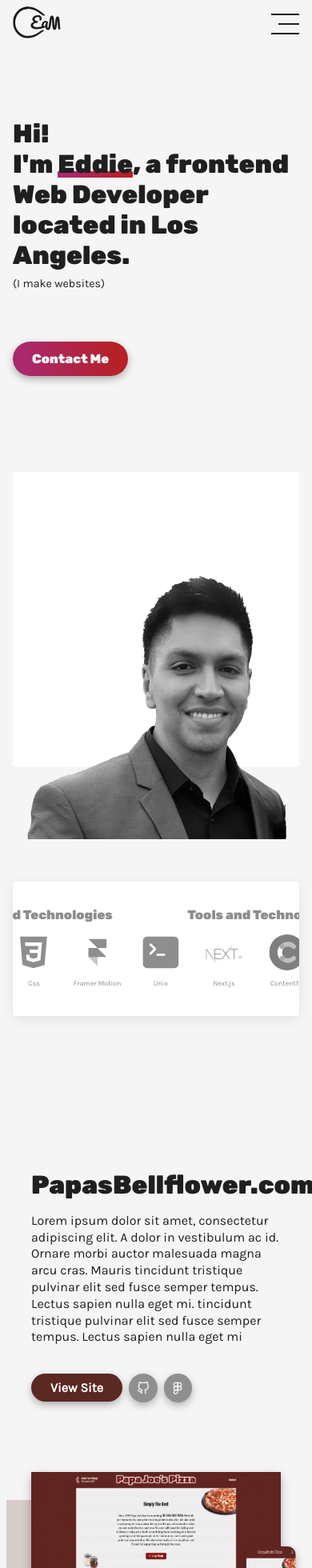
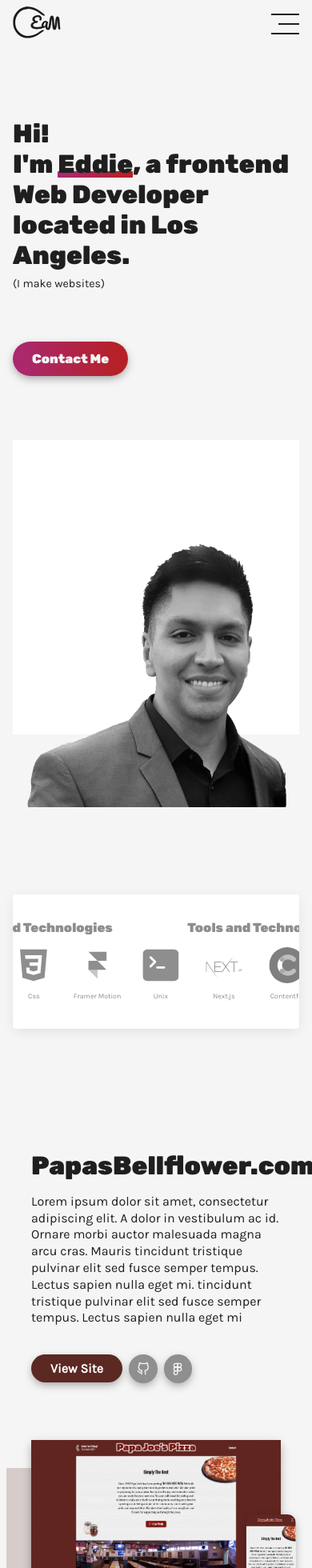
Before and after one commit to Eddie-Anguiano/portfolio, a React (Create React App) app: page / in a window 390 px wide. Shown: the top 1960 px of the page at 80% size. Built offline with nearby package versions, Linux system fonts and the light colour scheme.

Commit message:
fix spacing on mobile

```diff
--- a/src/components/Hero/_Hero.scss
+++ b/src/components/Hero/_Hero.scss
@@ -8,7 +8,8 @@
   @media (max-width: 838px) {
     grid-template-rows: auto auto;
     padding-top: space(9);
-    row-gap: space(10);
+    padding-bottom: space(25);
+    row-gap: space(5);
   }
 
   &-outer {
--- a/src/components/Project/_Project.scss
+++ b/src/components/Project/_Project.scss
@@ -2,13 +2,14 @@
   display: grid;
   grid-template-columns: 1fr 1fr;
   gap: space(10);
-  margin: space(25) 0 space(25) 0;
+  margin: space(25) 0;
 
   @media (max-width: 1032px) {
     grid-template-columns: 80vw;
     grid-template-rows: auto auto;
-    gap: space(10);
+    gap: space(8);
     justify-content: center;
+    margin: space(20) 0;
   }
 
   &__screens {
```
